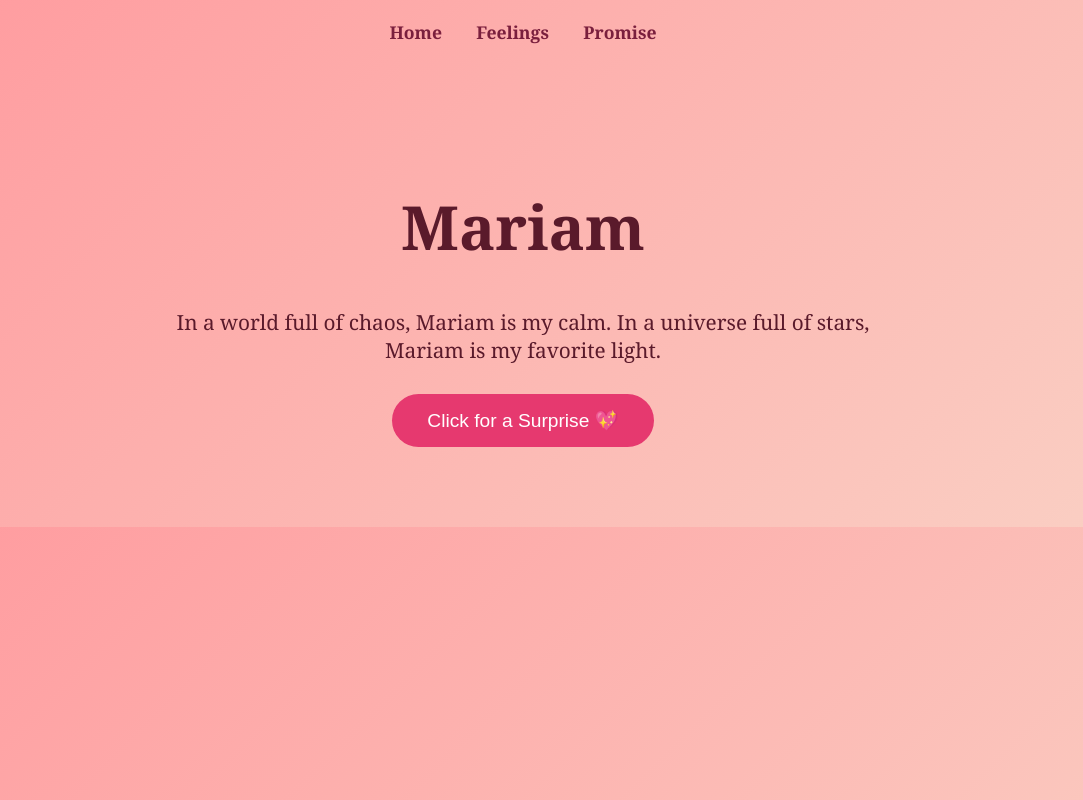
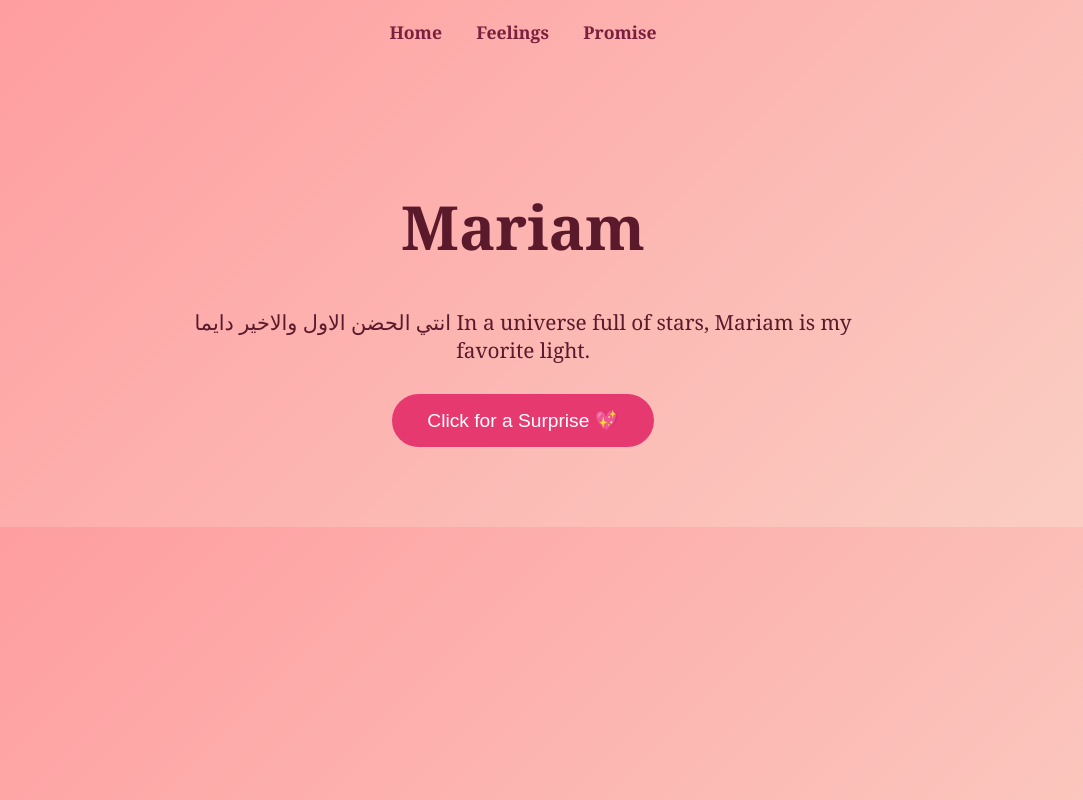
Before and after one commit to abolaithy/mmmmmm, a plain HTML site: page index.html in a window 1280 px wide. Shown: the whole page, without its empty margins (117-1200 px from the left). Drawn offline with Linux system fonts and the light colour scheme.

Commit message:
Create index.html

```diff
--- a/index.html
+++ b/index.html
@@ -18,7 +18,7 @@
 <h1>Mariam</h1>
 <p>
 
-        In a world full of chaos, Mariam is my calm.
+        انتي الحضن الاول والاخير دايما
 
         In a universe full of stars, Mariam is my favorite light.
 </p>
```
